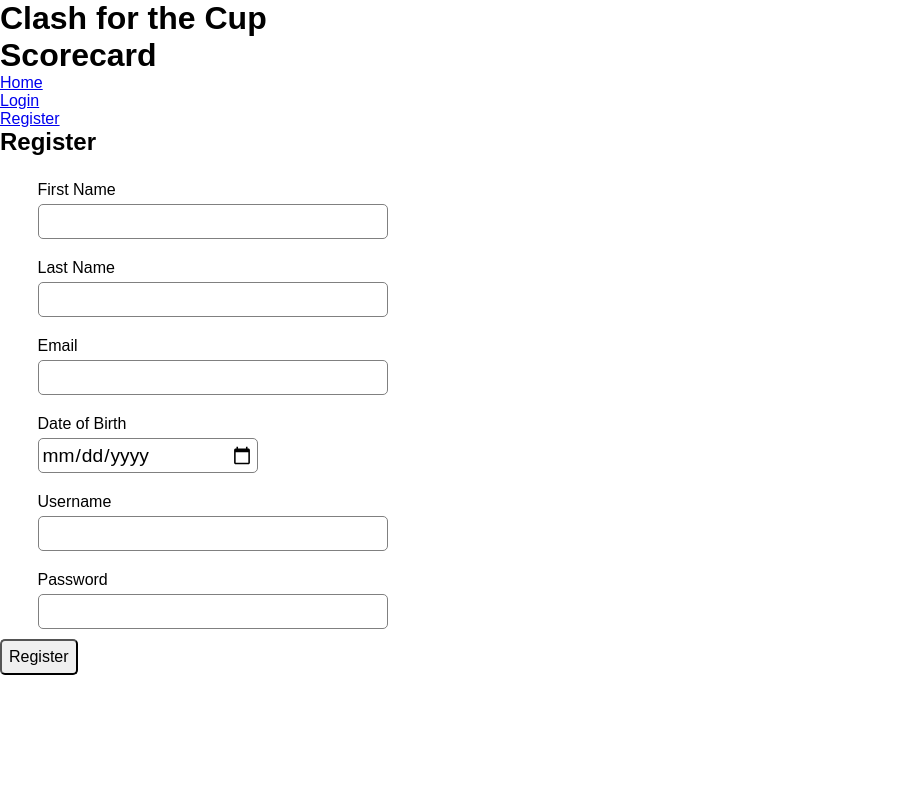
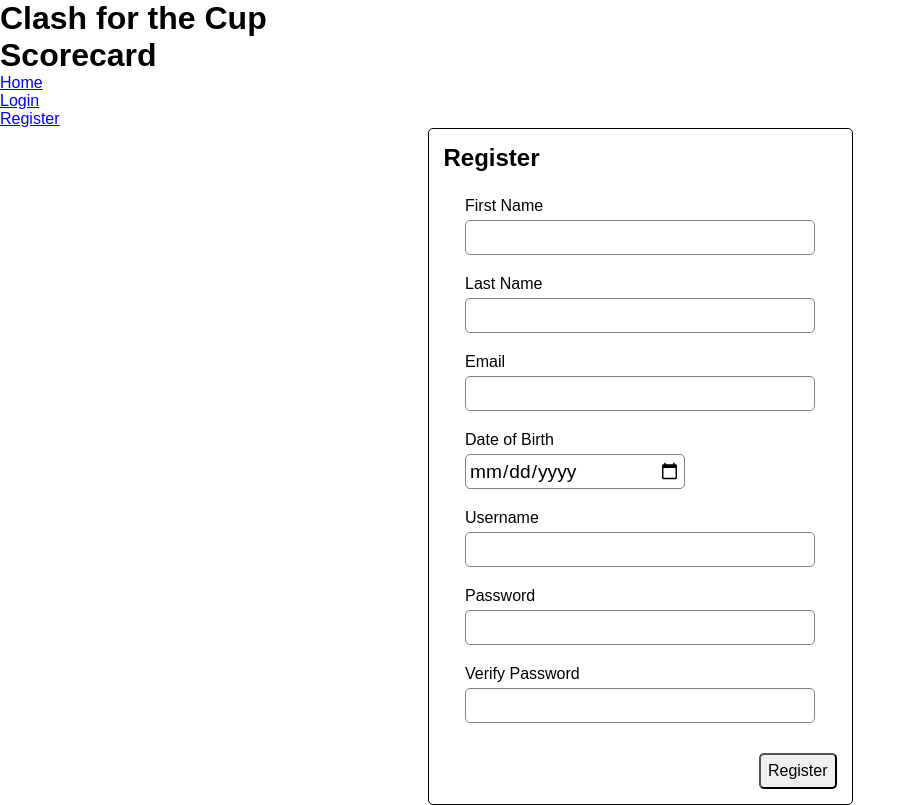
Before and after one commit to RoundEm/Clash_for_the_Cup, a React (Create React App) app: page /register in a window 1280 px wide. Shown: the whole page, without its empty margins (0-916 px from the left). Built offline with nearby package versions, Linux system fonts and the light colour scheme.

Commit message:
Add and adjust class and id names to match changes to css

```diff
--- a/src/components/Login.js
+++ b/src/components/Login.js
@@ -1,11 +1,12 @@
 import React from 'react';
 import { Link } from 'react-router-dom';
 import './AuthForms.css';
+import '../index.css';
 
 class Login extends React.Component {
     render() {
         return (
-            <div id="login">
+            <div id="login" className="form-container auth-form">
                 <h2>Login</h2>
                 <form>
                     <fieldset>
@@ -15,7 +16,7 @@ class Login extends React.Component {
                         </div>
                         <div>
                             <label htmlFor="password">Password</label>
-                            <input type="text" id="password" required />
+                            <input type="password" id="password" required />
                         </div>
                         <p><Link to="/">Forgot Password?</Link></p>
                     </fieldset>
--- a/src/components/Register.js
+++ b/src/components/Register.js
@@ -1,10 +1,11 @@
 import React from 'react';
 import './AuthForms.css';
+import '../index.css';
 
 class Register extends React.Component {
     render() {
         return (
-            <div id="register">
+            <div id="register" className="form-container auth-form">
                 <h2>Register</h2>
                 <form>
                     <fieldset>
@@ -30,7 +31,11 @@ class Register extends React.Component {
                         </div>
                         <div>
                             <label htmlFor="password">Password</label>
-                            <input type="text" id="password" required />
+                            <input type="password" id="password" required />
+                        </div>
+                        <div>
+                            <label htmlFor="password-check">Verify Password</label>
+                            <input type="password" id="password-check" required />
                         </div>
                     </fieldset>
                 </form>
```
